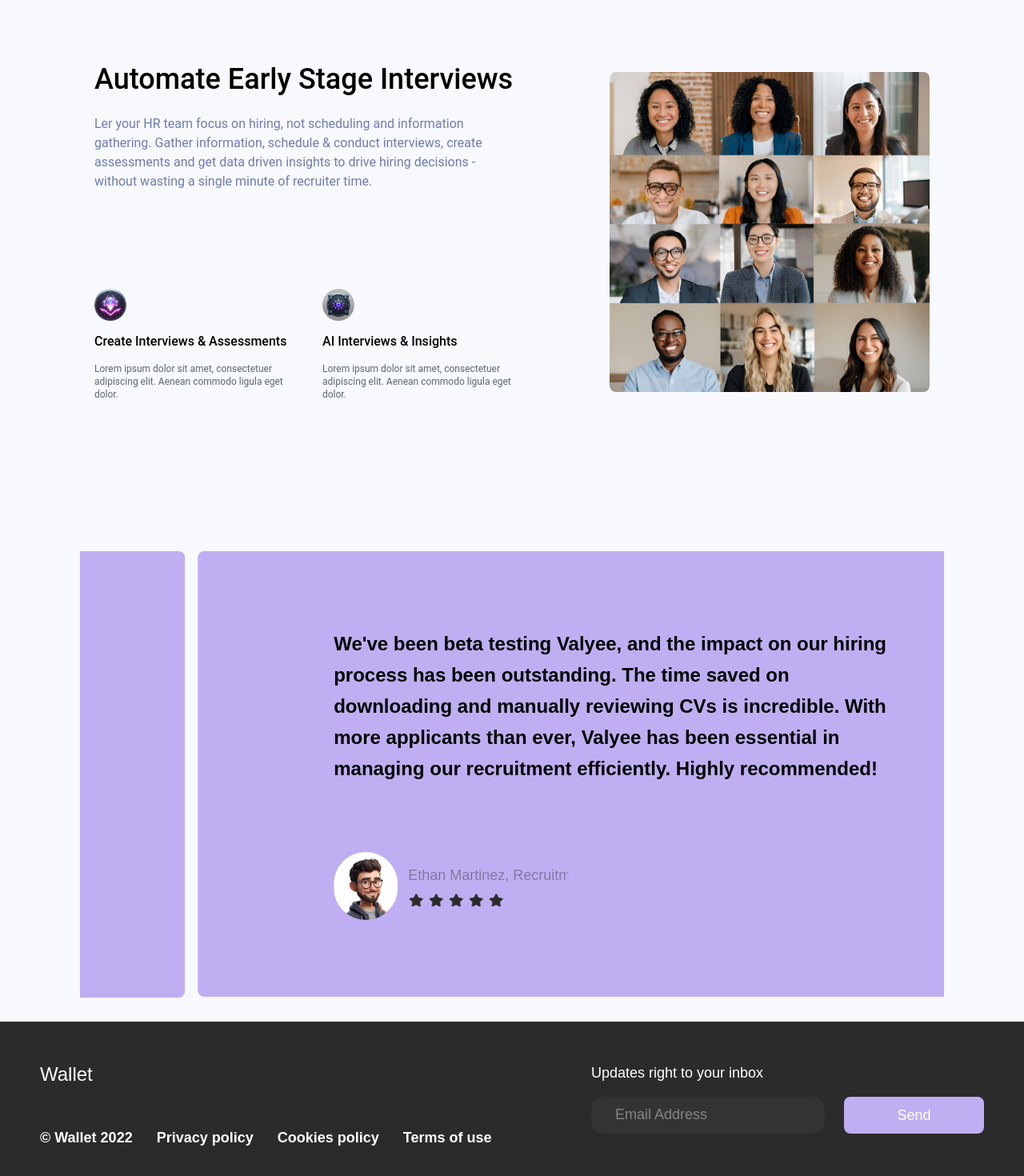
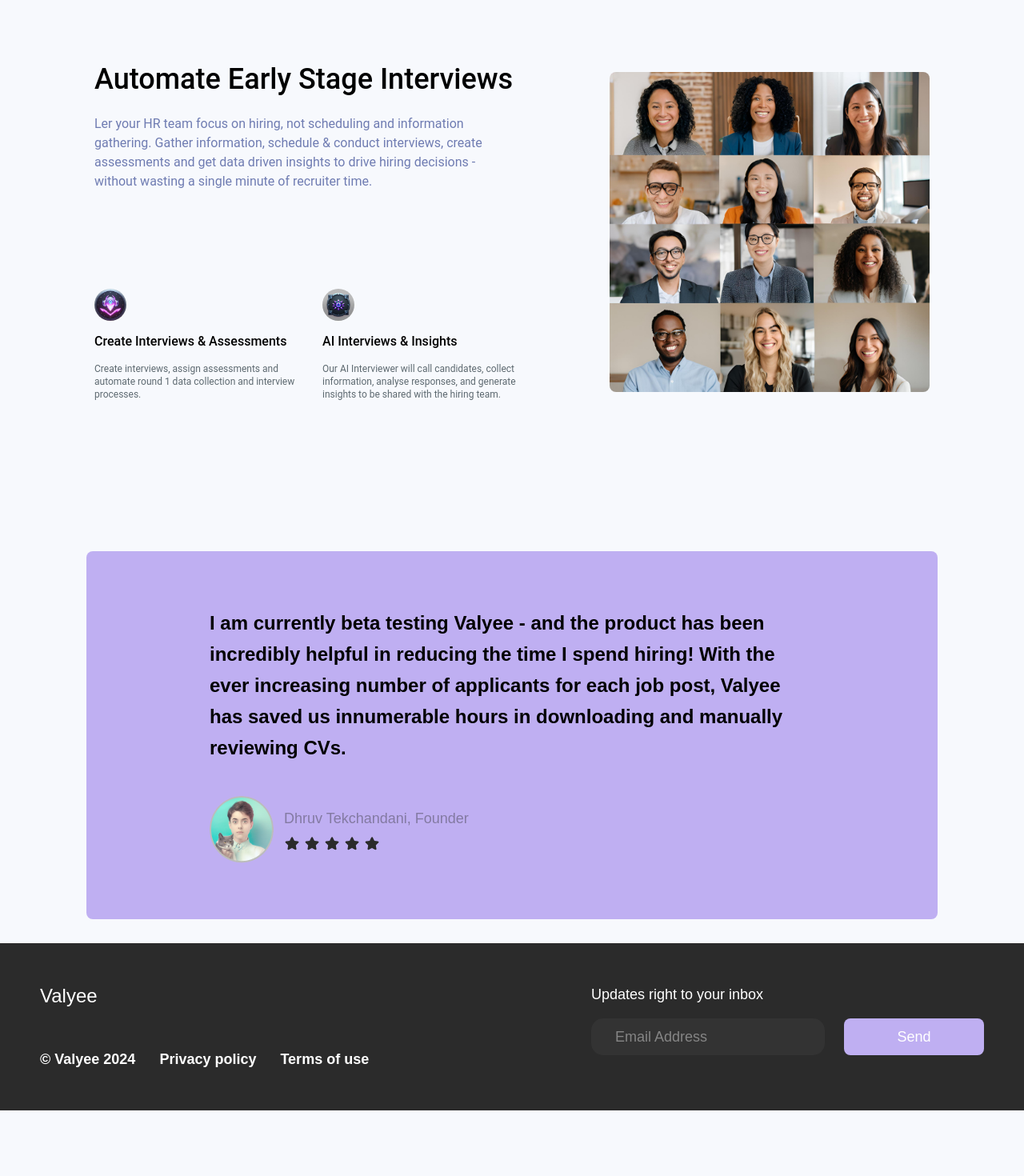
Before and after one commit to codewizard870/valyee, a React (Create React App) app: page / in a window 1280 px wide. Shown: the part 2890-4360 px from the top of the page at 80% size. After the commit the page ends 4278 px from the top, so only its background shows below. Built offline with nearby package versions, Linux system fonts and the light colour scheme.

Commit message:
udpate description of features

```diff
--- a/src/components/footer/index.tsx
+++ b/src/components/footer/index.tsx
@@ -2,7 +2,7 @@
   return (
     <div className="bg-black text-white p-6 md:p-[50px] flex flex-col md:flex-row gap-10 md:justify-between">
       <div>
-        <p className="text-xl md:text-2xl">Wallet</p>
+        <p className="text-xl md:text-2xl">Valyee</p>
         <div className="pt-[49px] flex flex-col md:flex-row gap-[30px] justify-between">
           {Routes.map((route, index) => (
             <a href={route.href} target="_blank" key={index}>
@@ -31,7 +31,7 @@
 
 const Routes = [
   {
-    label: "© Wallet 2022",
+    label: "© Valyee 2024",
     href: ""
   },
   {
@@ -39,10 +39,6 @@
     href: ""
   },
   {
-    label: "Cookies policy",
-    href: ""
-  },
-  {
     label: "Terms of use",
     href: ""
   }
--- a/src/pages/Home/automate/index.tsx
+++ b/src/pages/Home/automate/index.tsx
@@ -36,13 +36,13 @@
   {
     title: "Create Interviews & Assessments",
     label:
-      "Lorem ipsum dolor sit amet, consectetuer adipiscing elit. Aenean commodo ligula eget dolor. ",
+      "Create interviews, assign assessments and automate round 1 data collection and interview processes.",
     icon: "/assets/automate/1.png"
   },
   {
     title: "AI Interviews & Insights",
     label:
-      "Lorem ipsum dolor sit amet, consectetuer adipiscing elit. Aenean commodo ligula eget dolor. ",
+      "Our AI Interviewer will call candidates, collect information, analyse responses, and generate insights to be shared with the hiring team.",
       icon: "/assets/automate/2.png"
   },
 ];
--- a/src/pages/Home/feedback/index.tsx
+++ b/src/pages/Home/feedback/index.tsx
@@ -11,26 +11,26 @@
     arrows: false,
     slidesToShow: 1,
     slidesToScroll: 1,
-    autoplay: true,
+    // autoplay: true,
   };
 
   return (
-    <div className="mt-[30px] mb-[30px] mx-6 md:mx-[100px]">
+    <div className="mt-[30px] mb-[30px] md:mx-[100px]">
       <Slider {...settings}>
         {Feedbacks.map((feedback, index) => (
-          <div key={index}>
-            <div className="flex items-center justify-center py-4 mx-4 rounded-lg md:mx-2 md:py-20 bg-third-default">
-              <div className="w-full md:w-[756px] p-4">
-                <p className="text-base font-semibold !leading-relaxed md:text-2xl h-[230px] overflow-hidden">
+          <div key={index} className="">
+            <div className="flex items-center justify-center py-4 rounded-lg mx-4 md:mx-2 md:py-20 bg-third-default h-[460px] md:h-[460px]">
+              <div className="w-full md:w-[756px] min-h-[360px] md:min-h-[320px] flex flex-col justify-between px-8 py-4 md:p-0">
+                <p className="text-base font-semibold !leading-relaxed md:text-2xl">
                   {feedback.description}
                 </p>
-                <div className="pt-[50px] flex gap-[13px] items-center">
+                <div className="flex gap-[13px] items-center pt-4">
                   <img
                     src={feedback.avatar}
                     className="rounded-full w-14 md:w-20"
                   />
                   <div>
-                    <p className="text-sm md:text-lg text-black/40 whitespace-nowrap w-[200px] overflow-hidden">
+                    <p className="text-sm md:text-lg text-black/40">
                       {feedback.name}
                     </p>
                     <div className="flex gap-[5px] mt-2">
@@ -67,23 +67,9 @@
   },
   {
     description:
-      "Valyee has been a game-changer for our hiring process. The product has significantly reduced the time we spend sifting through CVs and has streamlined our recruitment efforts. With the increasing number of applicants for each job post, Valyee has saved us countless hours. It's an invaluable tool for any HR team!",
+      "I'm super impressed with the early access version of Valyee. While the product is still rough around the edges, it's core functionality is excellent, and has been tremendously helpful in reducing the time I spend on tedious, manual hiring processes as a recruiter. The team is responsive and has been incredibly helpful, and I can't wait for the next set of features to roll out.",
     avatar: "/assets/feedback/1.png",
     mark: 5,
-    name: "Ava Johnson, HR Manager at BrightFuture Inc.",
-  },
-  {
-    description:
-      "We've been beta testing Valyee, and the impact on our hiring process has been outstanding. The time saved on downloading and manually reviewing CVs is incredible. With more applicants than ever, Valyee has been essential in managing our recruitment efficiently. Highly recommended!",
-    avatar: "/assets/feedback/2.png",
-    mark: 5,
-    name: "Ethan Martinez, Recruitment Lead at TechWave Solutions",
-  },
-  {
-    description:
-      "Using Valyee during our beta testing phase has been incredibly beneficial. It has drastically cut down the time required to handle the influx of job applications. Valyee automates the CV review process, saving us numerous hours. It's a must-have for any organization facing a high volume of applicants.",
-    avatar: "/assets/feedback/3.png",
-    mark: 5,
-    name: "Olivia Smith, Talent Acquisition Specialist at InnovateX",
+    name: "Mehak Bohra, Recruitment Manager",
   },
 ];
--- a/src/pages/Home/index.tsx
+++ b/src/pages/Home/index.tsx
@@ -1,5 +1,3 @@
-import { lazy, Suspense, useEffect } from "react";
-import Header from "../../components/header";
 import Hero from "./hero";
 import Solutions from "./solutions";
 import Client from "./client";
@@ -7,7 +5,6 @@
 import Top from "./top";
 import Automate from "./automate";
 import Feedback from "./feedback";
-import Footer from "../../components/footer";
 
 function Home() {
   return (
--- a/src/pages/Home/multiple/index.tsx
+++ b/src/pages/Home/multiple/index.tsx
@@ -33,13 +33,13 @@
   {
     title: "Bulk Download Resumes",
     label:
-      "Lorem ipsum dolor sit amet, consectetuer adipiscing elit. Aenean commodo ligula eget dolor. ",
+      "Downloading resumes manually is exhausting. We offer a 1 click solution to download and rank all applicants, instantly!",
     icon: "/assets/multiple/1.png",
   },
   {
     title: "Consolidate Candidate Management",
     label:
-      "Lorem ipsum dolor sit amet, consectetuer adipiscing elit. Aenean commodo ligula eget dolor. ",
+      "Stop wasting time managing applicants on different job portals. Access, rank and manage all candidates from a single dashboard.",
     icon: "/assets/multiple/2.png",
   },
 ];
--- a/src/pages/Home/top/index.tsx
+++ b/src/pages/Home/top/index.tsx
@@ -35,13 +35,13 @@
   {
     title: "Find the Best Fit, Instantly.",
     label:
-      "Lorem ipsum dolor sit amet, consectetuer adipiscing elit. Aenean commodo ligula eget dolor. ",
+      "Use our proprietary AI algorithms to analyse candidates resumes, portfolios & projects to find the perfect candidate for the role.",
     icon: "/assets/top/1.png",
   },
   {
     title: "Apply Custom Screening Criteria",
     label:
-      "Lorem ipsum dolor sit amet, consectetuer adipiscing elit. Aenean commodo ligula eget dolor. ",
+      "There’s no one size fits all approach when it comes to hiring. Our platform allows you to customise how your candidates are shortlisted.",
     icon: "/assets/top/2.png",
   },
 ];
```
